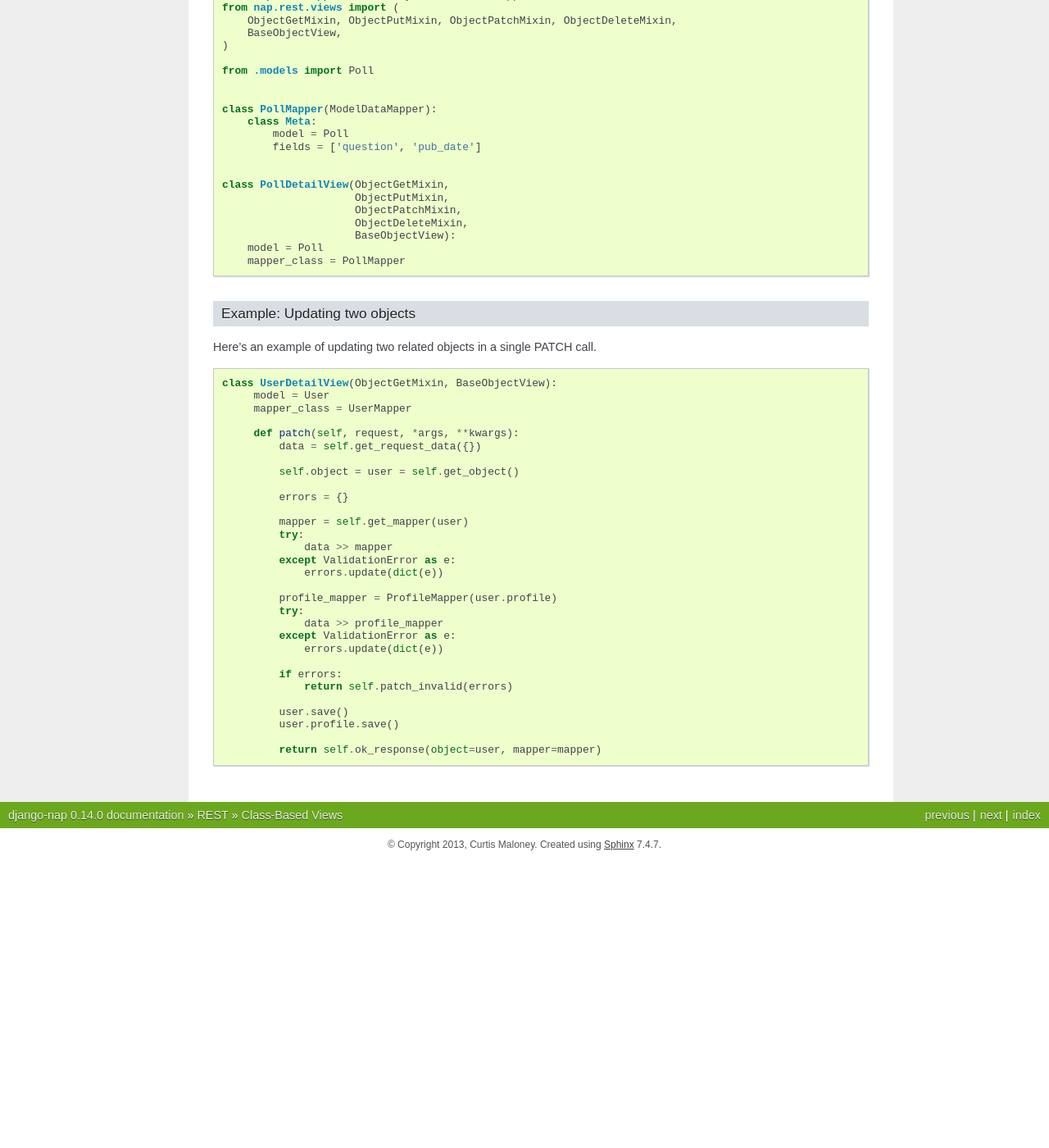
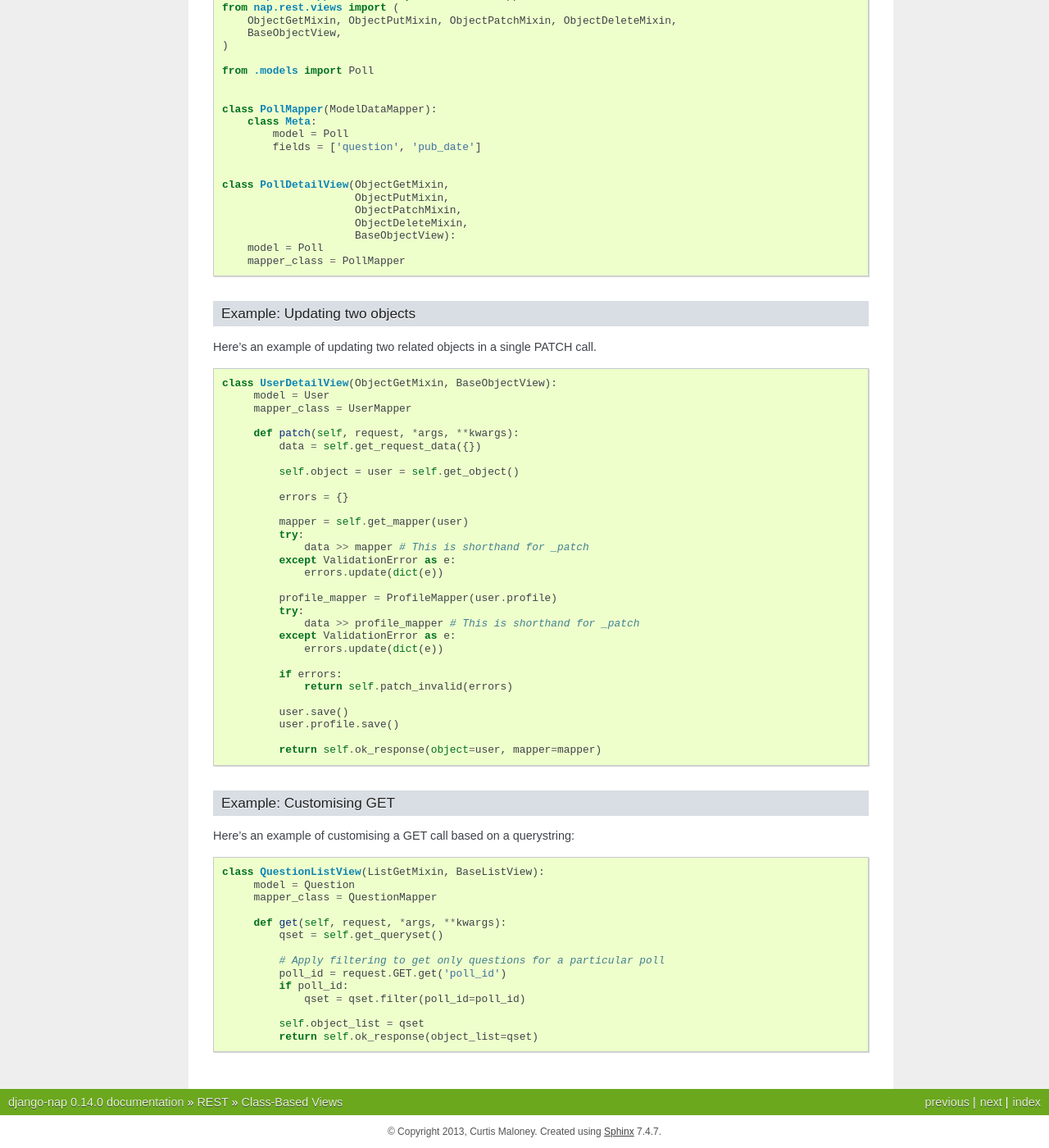
Before and after one commit to funkybob/django-nap, a Sphinx documentation site: the page built from docs/rest/views.rst, in a window 1280 px wide and 1400 px high, scrolled down 2702 px. Shown: the whole window at 82% size. Built offline with Sphinx 7.4.7, drawn with Linux system fonts in a browser that asks for light colours; pages that are not in the unit, such as notebooks, are missing from menus; before the commit the page ends 3752 px from its top, so only the background shows below that; some of the changed text lies outside the part shown.

Commit message:
Added an example of overriding GET

```diff
--- a/docs/rest/views.rst
+++ b/docs/rest/views.rst
@@ -202,13 +202,13 @@ Here's an example of updating two related objects in a single PATCH call.
 
             mapper = self.get_mapper(user)
             try:
-                data >> mapper
+                data >> mapper # This is shorthand for _patch
             except ValidationError as e:
                 errors.update(dict(e))
 
             profile_mapper = ProfileMapper(user.profile)
             try:
-                data >> profile_mapper
+                data >> profile_mapper # This is shorthand for _patch
             except ValidationError as e:
                 errors.update(dict(e))
 
@@ -219,3 +219,26 @@ Here's an example of updating two related objects in a single PATCH call.
             user.profile.save()
 
             return self.ok_response(object=user, mapper=mapper)
+
+
+Example: Customising GET
+------------------------
+
+Here's an example of customising a GET call based on a querystring:
+
+.. code-block:: python
+
+   class QuestionListView(ListGetMixin, BaseListView):
+        model = Question
+        mapper_class = QuestionMapper
+
+        def get(self, request, *args, **kwargs):
+            qset = self.get_queryset()
+
+            # Apply filtering to get only questions for a particular poll
+            poll_id = request.GET.get('poll_id')
+            if poll_id:
+                qset = qset.filter(poll_id=poll_id)
+
+            self.object_list = qset
+            return self.ok_response(object_list=qset)
```
